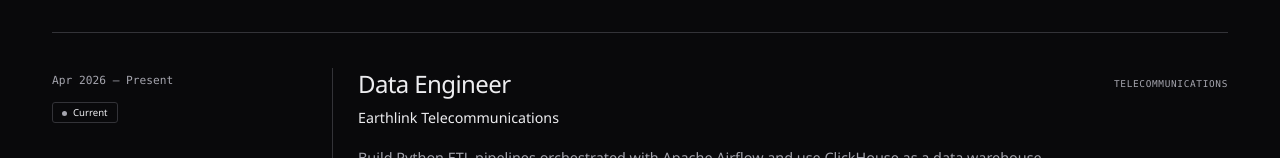
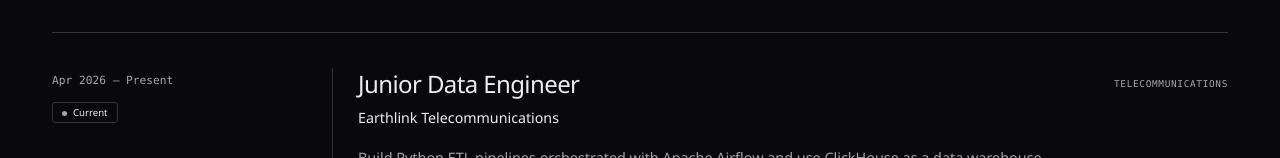
Before and after one commit to aliaqeelonline/Portfolio, a plain HTML site: page index.html in a window 1280 px wide. Shown: the part 3363-3521 px from the top of the page. Drawn offline with Linux system fonts and the light colour scheme.

Commit message:
Update index.html

```diff
--- a/index.html
+++ b/index.html
@@ -98,7 +98,7 @@
       <div class="section-heading heading-row reveal"><div><p class="eyebrow">03 / PROFESSIONAL EXPERIENCE</p><h2 id="experience-title">A path shaped<br>by <span class="serif-word">real-world data.</span></h2></div><p>Engineering, analysis, and entrepreneurship.<br>Experience across different contexts.</p></div>
       <div class="timeline">
         <article class="experience-card reveal"><div class="experience-period"><time datetime="2026-10">Oct 2026</time> — Present<span class="current-label">Current</span></div><div class="experience-content"><div class="role-heading"><h3>Founder</h3><span class="role-type">ENTREPRENEURSHIP</span></div><p class="organization">Rilo Data <span>· rilodata.com</span></p><p>Lead Rilo Data, helping local businesses make data-driven decisions through data engineering, analysis, and visualization solutions.</p><ul class="tags"><li>Data engineering</li><li>Analytics</li><li>Visualization</li></ul></div></article>
-        <article class="experience-card reveal"><div class="experience-period"><time datetime="2026-04">Apr 2026</time> — Present<span class="current-label">Current</span></div><div class="experience-content"><div class="role-heading"><h3>Data Engineer</h3><span class="role-type">TELECOMMUNICATIONS</span></div><p class="organization">Earthlink Telecommunications</p><p>Build Python ETL pipelines orchestrated with Apache Airflow and use ClickHouse as a data warehouse. Analyze data with SQL and turn findings into visualizations in Grafana and Power BI.</p><ul class="tags"><li>Python</li><li>Airflow</li><li>ClickHouse</li><li>SQL</li><li>Grafana</li><li>Power BI</li></ul></div></article>
+        <article class="experience-card reveal"><div class="experience-period"><time datetime="2026-04">Apr 2026</time> — Present<span class="current-label">Current</span></div><div class="experience-content"><div class="role-heading"><h3>Junior Data Engineer</h3><span class="role-type">TELECOMMUNICATIONS</span></div><p class="organization">Earthlink Telecommunications</p><p>Build Python ETL pipelines orchestrated with Apache Airflow and use ClickHouse as a data warehouse. Analyze data with SQL and turn findings into visualizations in Grafana and Power BI.</p><ul class="tags"><li>Python</li><li>Airflow</li><li>ClickHouse</li><li>SQL</li><li>Grafana</li><li>Power BI</li></ul></div></article>
         <article class="experience-card reveal"><div class="experience-period"><time datetime="2025-02">Feb 2025</time> — <time datetime="2025-08">Mar 2025</time></div><div class="experience-content"><div class="role-heading"><h3>MIS Officer</h3><span class="role-type">BANKING</span></div><p class="organization">International Development Bank</p><p>Supported internal reporting workflows by writing SQL queries and generating reports in Jaspersoft.</p><ul class="tags"><li>SQL</li><li>Jaspersoft</li><li>Internal reporting</li></ul></div></article>
         <article class="experience-card reveal"><div class="experience-period"><time datetime="2024-08">Feb 2025</time> — <time datetime="2025-11">Nov 2025</time></div><div class="experience-content"><div class="role-heading"><h3>Founder</h3><span class="role-type">DIGITAL VENTURE</span></div><p class="organization">Tatawr.com</p><p>Established Tatawr.com and managed its brand identity, site architecture, and visual page layouts from end to end using WordPress and Elementor.</p><ul class="tags"><li>WordPress</li><li>Elementor</li><li>Brand identity</li></ul></div></article>
         <article class="experience-card reveal"><div class="experience-period"><time datetime="2024-07">Jun 2024</time> — <time datetime="2025-02">Jan 2025</time></div><div class="experience-content"><div class="role-heading"><h3>Data Analyst</h3><span class="role-type">EDUCATION TECHNOLOGY</span></div><p class="organization">Ta3leem</p><p>Analyzed administrative datasets with SQL and translated client requirements into software requirements specifications for developers. Delivered workshops across major private universities in Iraq to support system adoption for government stakeholders.</p><ul class="tags"><li>SQL</li><li>SRS documentation</li><li>Workshop facilitation</li></ul></div></article>
```
